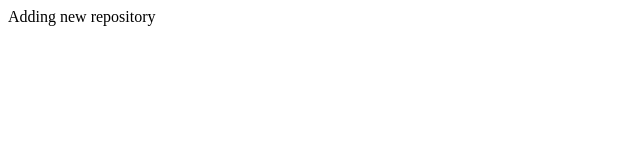
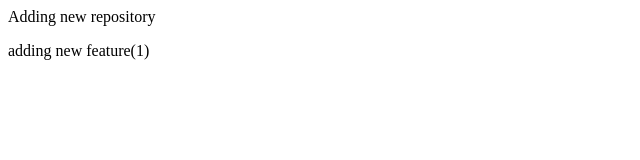
Before and after one commit to nox-lykos/LocalRepo, a plain HTML site: page index.html in a window 1280 px wide. Shown: the whole page, without its empty margins (0-640 px from the left). Drawn offline with Linux system fonts and the light colour scheme.

Commit message:
adding new feature1

```diff
--- a/index.html
+++ b/index.html
@@ -1 +1,2 @@
 <p>Adding new repository</p>
+<p>adding new feature(1)</p>
```
